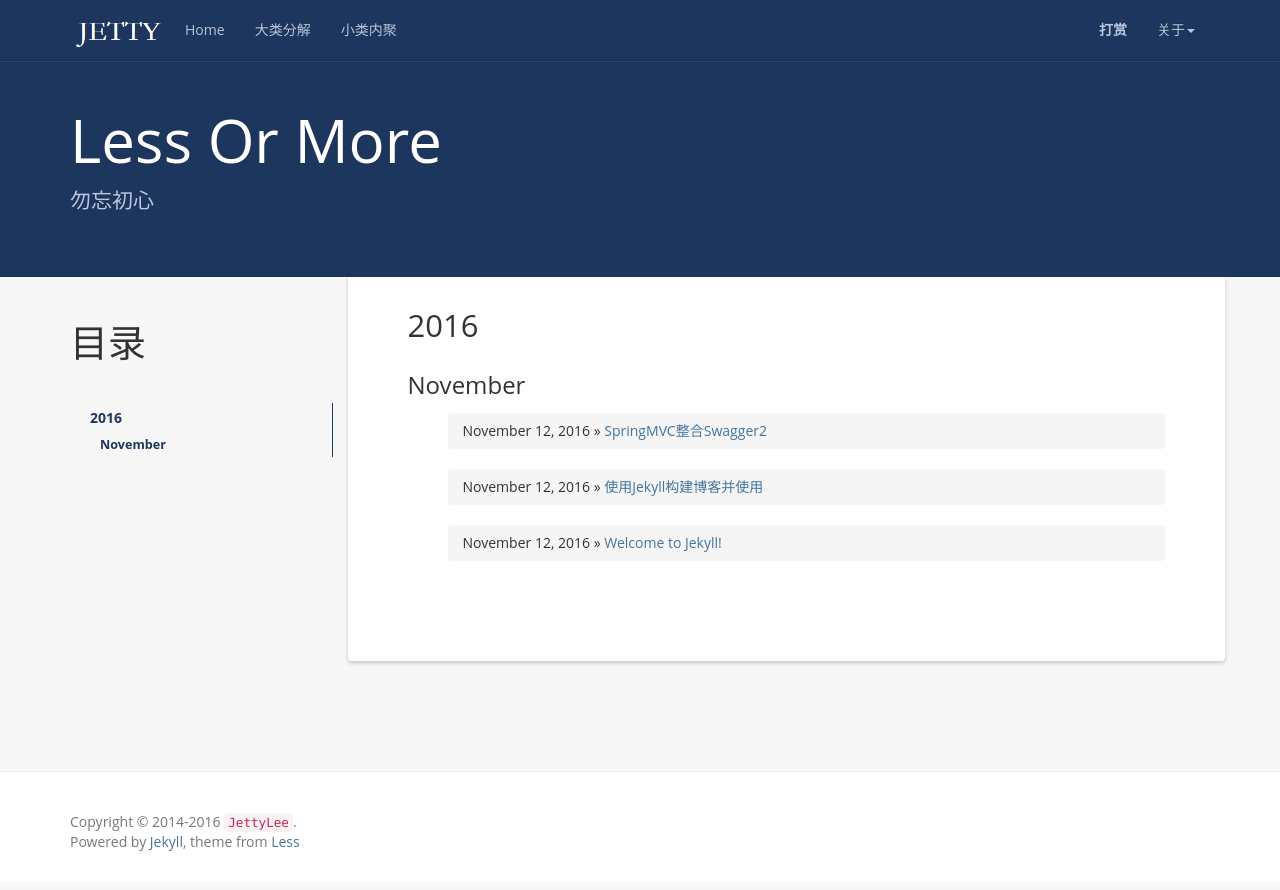
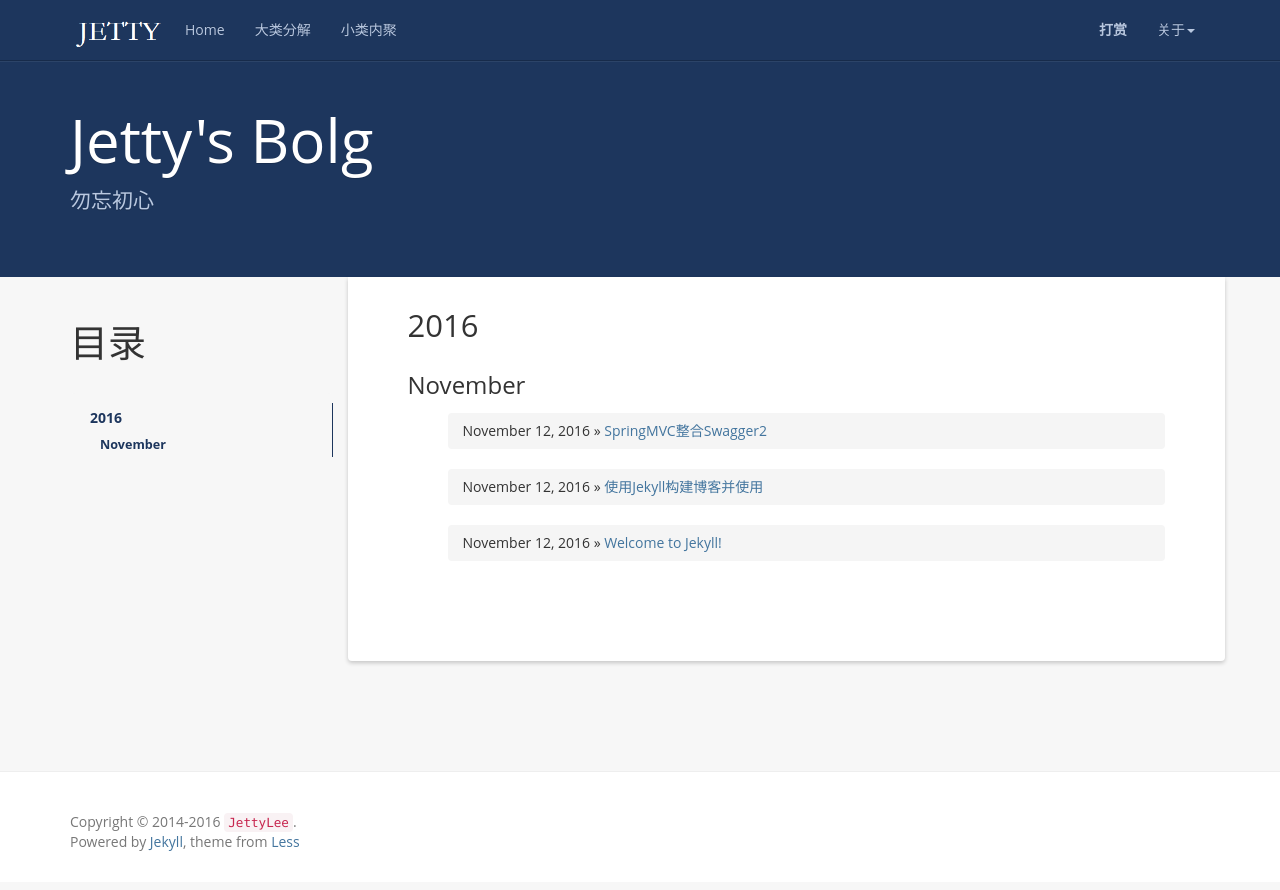
Before and after one commit to JettyLee/blog, a Jekyll site: the page built from index.html, in a window 1280 px wide. Shown: the top 890 px of the page. Built offline with Jekyll 4.4.1, drawn with Linux system fonts in a browser that asks for light colours; the list of posts is cut into pages by our own code; comment, search, counter and statistics services are not loaded.

Commit message:
update blog name

```diff
--- a/_config.yml
+++ b/_config.yml
@@ -1,5 +1,5 @@
 # Site settings
-name: Less Or More
+name: Jetty's Bolg
 email: jettyl@126.com
 author: JettyLee
 url: http://www.jettylee.cn
```
